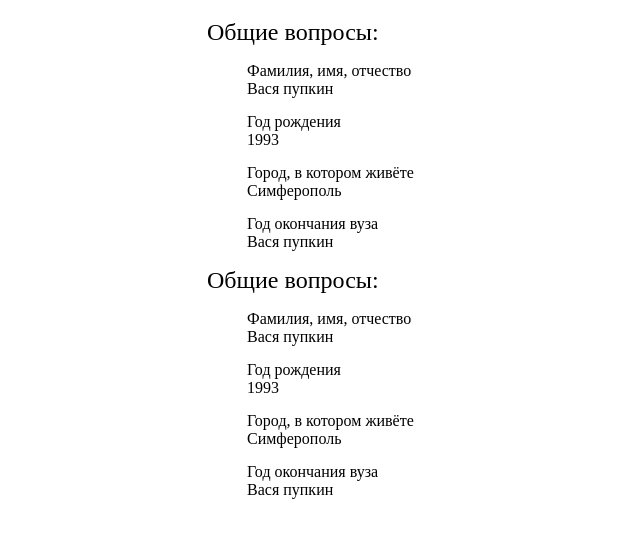
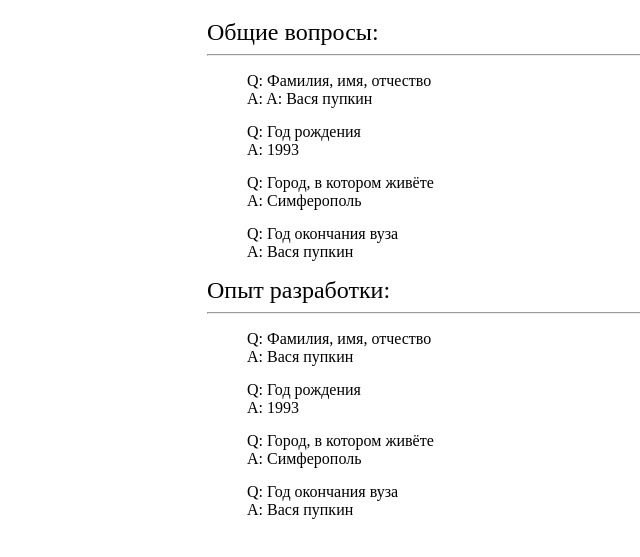
Before and after one commit to ShiraStarshiu/ya, a plain HTML site: page mypage.html in a window 1280 px wide. Shown: the part 61-618 px from the top of the page, without its empty margins (33-673 px from the left). Drawn offline with nearby package versions, Linux system fonts and the light colour scheme.

Commit message:
qwer
qwe

```diff
--- a/mypage.html
+++ b/mypage.html
@@ -12,11 +12,12 @@
     <h1> My first page </h1>
 
     <div class="quest-block">
-        <span class="question">Общие вопросы:</span>
+        <div class="question">Общие вопросы:</div>
+        <hr class="under-question"/>
         <ul class="qa-list__layout">
             <li class="qa-list__layout-unit">
                 <span class="question__item">Фамилия, имя, отчество</span>
-                <span class="answer__item">Вася пупкин</span>
+                <span class="answer__item">A: Вася пупкин</span>
             </li>
             <li class="qa-list__layout-unit">
                 <span class="question__item">Год рождения</span>
@@ -34,7 +35,8 @@
     </div>
 
     <div class="quest-block">
-        <span class="question">Общие вопросы:</span>
+        <div class="question">Опыт разработки:</div>
+        <hr class="under-question"/>
         <ul class="qa-list__layout">
             <li class="qa-list__layout-unit">
                 <span class="question__item">Фамилия, имя, отчество</span>
@@ -56,19 +58,42 @@
     </div>
 </div>
 <script>
+    //аккордеон
     $('.question').click(function(){
         var index = ($('.question').index(this));
         var element_hide = $('.qa-list__layout:eq('+ index +')');
 
         if ( element_hide.is(':visible') ) {
-            element_hide.hide('fast', function() {
-            });
+            element_hide.slideToggle(300);
         }
         else {
-            element_hide.show('fast', function() {
-            });
+            element_hide.slideToggle(300);
         }
     });
+    //аккордеон
+
+    //подсветка answer__item
+    $('.qa-list__layout-unit').hover(function(){
+        var index = ($('.qa-list__layout-unit').index(this));
+        var element_hover = $('.answer__item:eq('+ index +')');
+        element_hover.css("background-color","#FFFACF");
+    }, function(){
+        var element_hover = $('.answer__item');
+        element_hover.css("background-color","white");
+    });
+    //подсветка answer__item
+
+    //дописываем начало вопроса и ответа
+    var q_element= $('.question__item');
+    var a_element= $('.answer__item');
+
+    for (i = 0; i <= q_element.length; i++){
+        var q_val=q_element[i].innerHTML;
+        var a_val=a_element[i].innerHTML;
+        q_element[i].innerHTML = '<span class="q-simvol">Q: </span>' + q_val;
+        a_element[i].innerHTML = '<span class="a-simvol">A: </span>' + a_val;
+    }
+    //дописываем начало вопроса и ответа
 </script>
 </body>
 </html>
```
